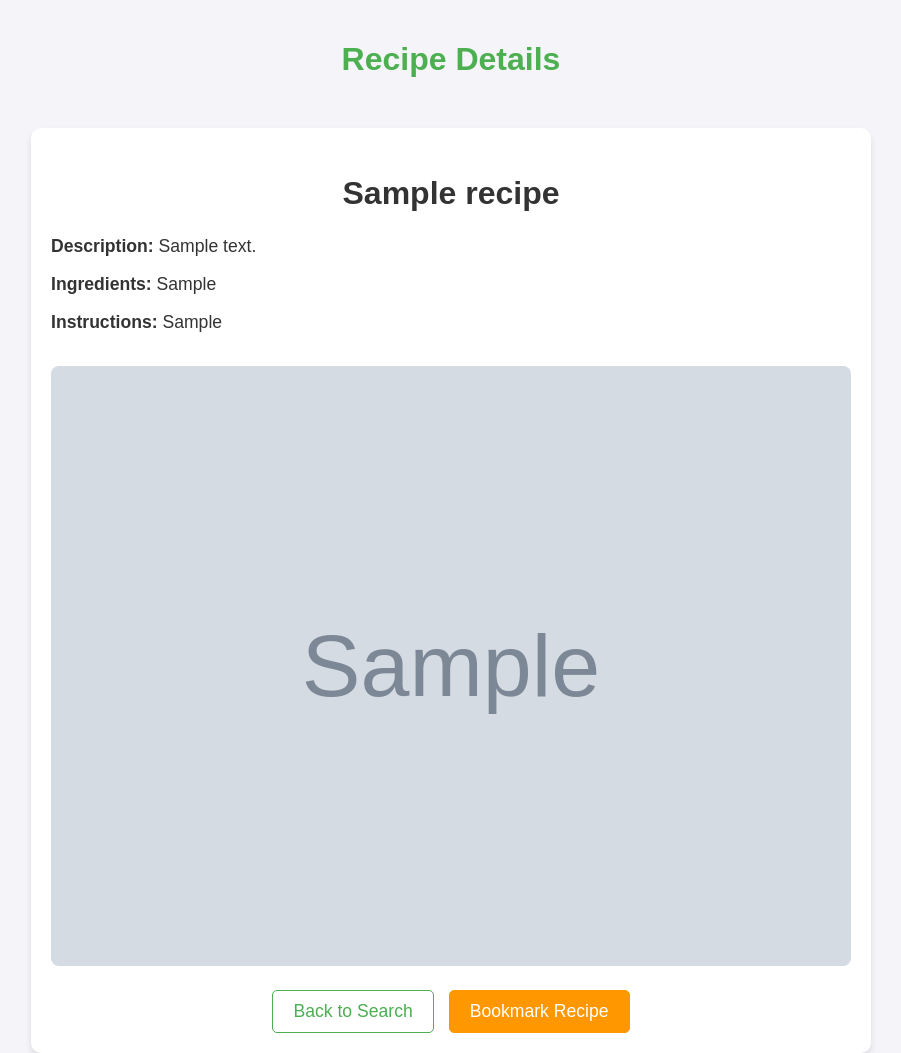
After one commit to DarbyAlway/Project_IR, a Flask app: template templates/recipes_details.html in a window 1280 px wide. The commit adds this page. Shown: the whole page, without its empty margins (189-1090 px from the left). Run offline with Flask 3, Linux system fonts and the light colour scheme; the template is opened without the code that fills it: most values are stand-ins (such as "Sample title", 1, 10 or a date in 2020); grey boxes marked "Sample" are stand-in pictures.

Commit message:
display Detailed dish information

```diff
--- a/app.py
+++ b/app.py
@@ -30,6 +30,7 @@ class User(db.Model):
     id = db.Column(db.Integer, primary_key=True)
     username = db.Column(db.String(80), unique=True, nullable=False)
     password = db.Column(db.String(120), nullable=False)
+
 
 # Create the database tables
 with app.app_context():
@@ -101,32 +102,51 @@ def search():
 
     results = []
     seen_recipe_ids = set()
-    recipes_with_images = []  # Store recipes that have images
-    recipes_missing_images = []  # Store recipes with missing images
 
     for hit in response['hits']['hits']:
         recipe = hit['_source']
         recipe_id = recipe.get('RecipeId')
 
         if recipe_id not in seen_recipe_ids:
+            # Clean up image field if available
             if 'Images' in recipe and recipe['Images'] and recipe['Images'] != 'character(0)':
-                # Clean up image field, show only the first image
                 recipe['Images'] = clean_image_url(recipe['Images'])
-                recipes_with_images.append(recipe)
-            else:
-                recipes_missing_images.append(recipe)
-
+            seen_recipe_ids.add(recipe_id)
             results.append(recipe)
-            seen_recipe_ids.add(recipe_id)
-
-    # If there are recipes with missing images, find similar ones
-    if recipes_missing_images and recipes_with_images:
-        assign_images_using_cosine_similarity(recipes_missing_images, recipes_with_images)
 
     return jsonify({
         "corrected_query": corrected_query,
         "results": results
     })
+
+@app.route('/recipe_details', methods=['GET'])
+def recipe_details():
+    # Get the recipe ID from the URL query string
+    recipe_id = request.args.get('recipe_id')
+    if not recipe_id:
+        return jsonify({"message": "Recipe ID is missing"}), 400
+
+    # Search for the recipe in Elasticsearch (or database, if applicable)
+    response = es.search(index="recipes", body={
+        "query": {
+            "term": {
+                "RecipeId": recipe_id  # Ensure this matches the field name in your index
+            }
+        },
+        "size": 1
+    })
+
+    if response['hits']['total']['value'] == 0:
+        return jsonify({"message": "Recipe not found"}), 404
+
+    recipe = response['hits']['hits'][0]['_source']
+
+    # Optionally, clean the image URL if necessary
+    if 'Images' in recipe and recipe['Images']:
+        recipe['Images'] = clean_image_url(recipe['Images'])
+    print(recipe)
+    return render_template('recipes_details.html', recipe=recipe)
+
 
 def clean_image_url(image_url):
     """
@@ -155,53 +175,6 @@ def clean_image_url(image_url):
 
     return None
 
-
-def assign_images_using_cosine_similarity(missing, available):
-    """
-    Find the most similar recipe (from those with images) using cosine similarity
-    and assign an image to recipes missing images.
-    """
-    vectorizer = TfidfVectorizer()
-
-    # Prepare text data for vectorization
-    all_recipes = missing + available
-    text_data = [
-        f"{r.get('Name', '')} {r.get('Description', '')} {r.get('RecipeInstructions', '')}"
-        for r in all_recipes
-    ]
-
-    # Convert text data into TF-IDF vectors
-    tfidf_matrix = vectorizer.fit_transform(text_data)
-
-    # Split the TF-IDF matrix into missing and available recipes
-    missing_vectors = tfidf_matrix[:len(missing)]
-    available_vectors = tfidf_matrix[len(missing):]
-
-    # Compute cosine similarity between missing and available recipes
-    similarity_matrix = cosine_similarity(missing_vectors, available_vectors)
-
-    for i, missing_recipe in enumerate(missing):
-        # Find the most similar recipe that has an image
-        best_match_index = similarity_matrix[i].argmax()
-        best_match_recipe = available[best_match_index]
-
-        # Debugging: Check if the best match has a valid image
-        print(f"Missing Recipe: {missing_recipe.get('Name', '')}")
-        print(f"Best Match Recipe: {best_match_recipe.get('Name', '')}")
-        print(f"Best Match Image: {best_match_recipe.get('Images', '')}")
-        print(type(best_match_recipe.get('Images', '')))
-        # If the best match recipe has a valid image, preprocess and assign it
-        best_match_image = best_match_recipe.get('Images')
-        processed_image = clean_image_url(best_match_image)
-
-        if processed_image:
-            missing_recipe['Images'] = processed_image
-        else:
-            # If no valid image found, log that no image was assigned
-            print("No valid image found for the best match, skipping.")
-
-    return missing
-
 def correct_spelling(query):
     # Split the query into words
     words = query.split()
--- /dev/null
+++ b/templates/recipes_details.html
@@ -0,0 +1,135 @@
+<!DOCTYPE html>
+<html lang="en">
+<head>
+    <meta charset="UTF-8">
+    <meta name="viewport" content="width=device-width, initial-scale=1.0">
+    <title>Recipe Details</title>
+    <style>
+        /* General page styles */
+        body {
+            font-family: Arial, sans-serif;
+            background-color: #f4f4f9;
+            color: #333;
+            margin: 0;
+            padding: 0;
+        }
+
+        h1 {
+            text-align: center;
+            color: #4CAF50;
+            padding: 20px;
+        }
+
+        /* Container for recipe details */
+        .recipe-container {
+            max-width: 800px;
+            margin: 0 auto;
+            padding: 20px;
+            background-color: #fff;
+            box-shadow: 0 4px 6px rgba(0, 0, 0, 0.1);
+            border-radius: 10px;
+            margin-top: 30px;
+            text-align: center;
+        }
+
+        .recipe-container h2 {
+            font-size: 2rem;
+            margin-bottom: 20px;
+            color: #333;
+        }
+
+        .recipe-container p {
+            font-size: 1.1rem;
+            line-height: 1.6;
+            margin: 10px 0;
+            text-align: left;
+        }
+
+        .recipe-container img {
+            width: 100%;
+            height: auto;
+            border-radius: 8px;
+            margin-top: 20px;
+        }
+
+        /* Back and Bookmark buttons */
+        .button-container {
+            margin-top: 20px;
+            display: flex;
+            justify-content: center;
+            gap: 15px;
+        }
+
+        .button {
+            font-size: 1.1rem;
+            text-decoration: none;
+            padding: 10px 20px;
+            border-radius: 5px;
+            transition: background-color 0.3s ease;
+            cursor: pointer;
+        }
+
+        .back-link {
+            color: #4CAF50;
+            border: 1px solid #4CAF50;
+        }
+
+        .back-link:hover {
+            background-color: #4CAF50;
+            color: #fff;
+        }
+
+        .bookmark-btn {
+            color: white;
+            background-color: #FF9800;
+            border: 1px solid #FF9800;
+        }
+
+        .bookmark-btn:hover {
+            background-color: #E68900;
+        }
+    </style>
+</head>
+<body>
+    <h1>Recipe Details</h1>
+
+    <div class="recipe-container">
+        <h2>{{ recipe['Name'] }}</h2>
+        <p><strong>Description:</strong> {{ recipe['Description'] | default('No description available') }}</p>
+        <p><strong>Ingredients:</strong> {{ recipe['RecipeIngredientParts'] | default('No ingredients available') }}</p>
+        <p><strong>Instructions:</strong> {{ recipe['RecipeInstructions'] | default('No instructions available') }}</p>
+
+        {% if recipe['Images'] %}
+            <img src="{{ recipe['Images'] }}" alt="{{ recipe['Name'] }}" />
+        {% else %}
+            <p>No image available for this recipe.</p>
+        {% endif %}
+
+        <div class="button-container">
+            <a href="/mainpage" class="button back-link">Back to Search</a>
+            <button class="button bookmark-btn" onclick="bookmarkRecipe()">Bookmark Recipe</button>
+        </div>
+    </div>
+
+    <script>
+        function bookmarkRecipe() {
+            const recipe = {
+                id: "{{ recipe['RecipeId'] }}",
+                name: "{{ recipe['Name'] }}",
+                image: "{{ recipe['Images'] }}"
+            };
+
+            let bookmarks = JSON.parse(localStorage.getItem("bookmarkedRecipes")) || [];
+
+            if (bookmarks.some(r => r.id === recipe.id)) {
+                alert("Recipe is already bookmarked!");
+                return;
+            }
+
+            bookmarks.push(recipe);
+            localStorage.setItem("bookmarkedRecipes", JSON.stringify(bookmarks));
+            alert("Recipe bookmarked successfully!");
+        }
+    </script>
+</body>
+</html>
```
Also changed, not shown: models/Indexer.py (+2 -14 lines), templates/mainpage.html (+26 -27 lines), 2 other files.
